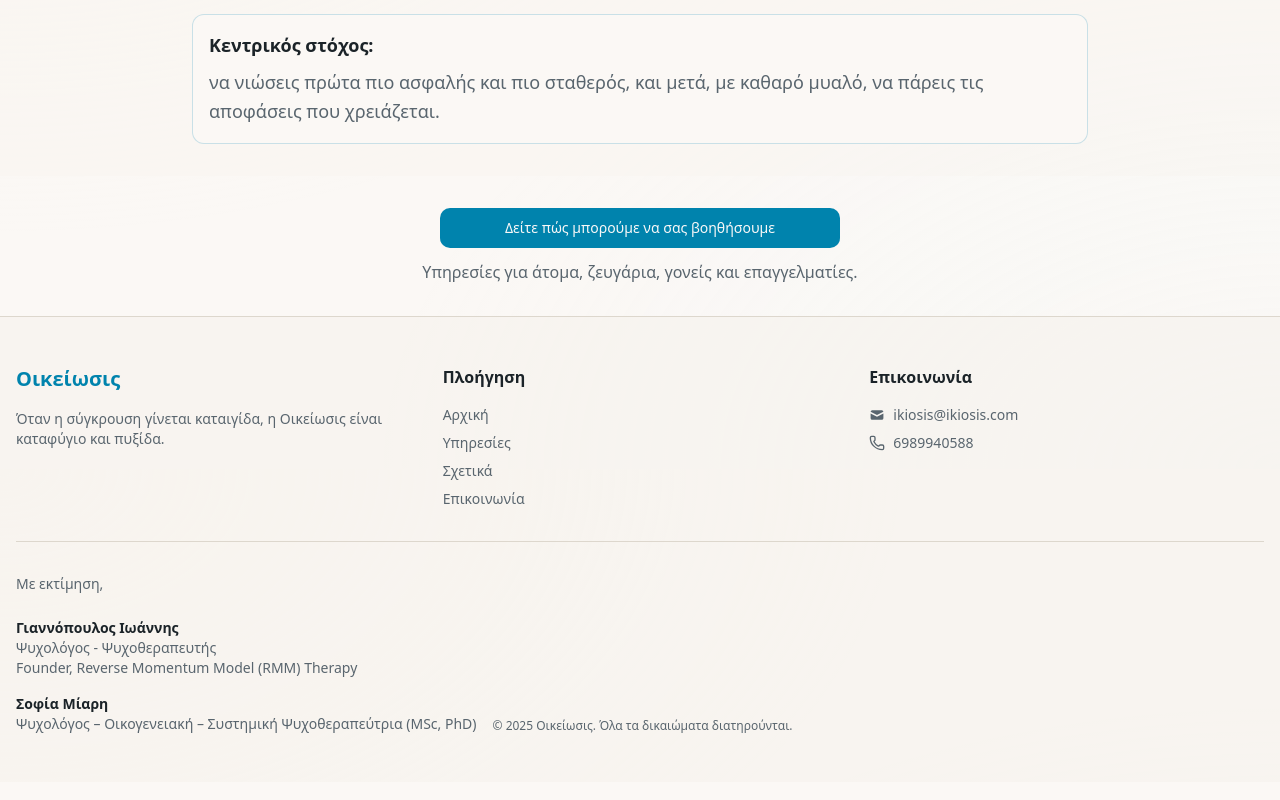
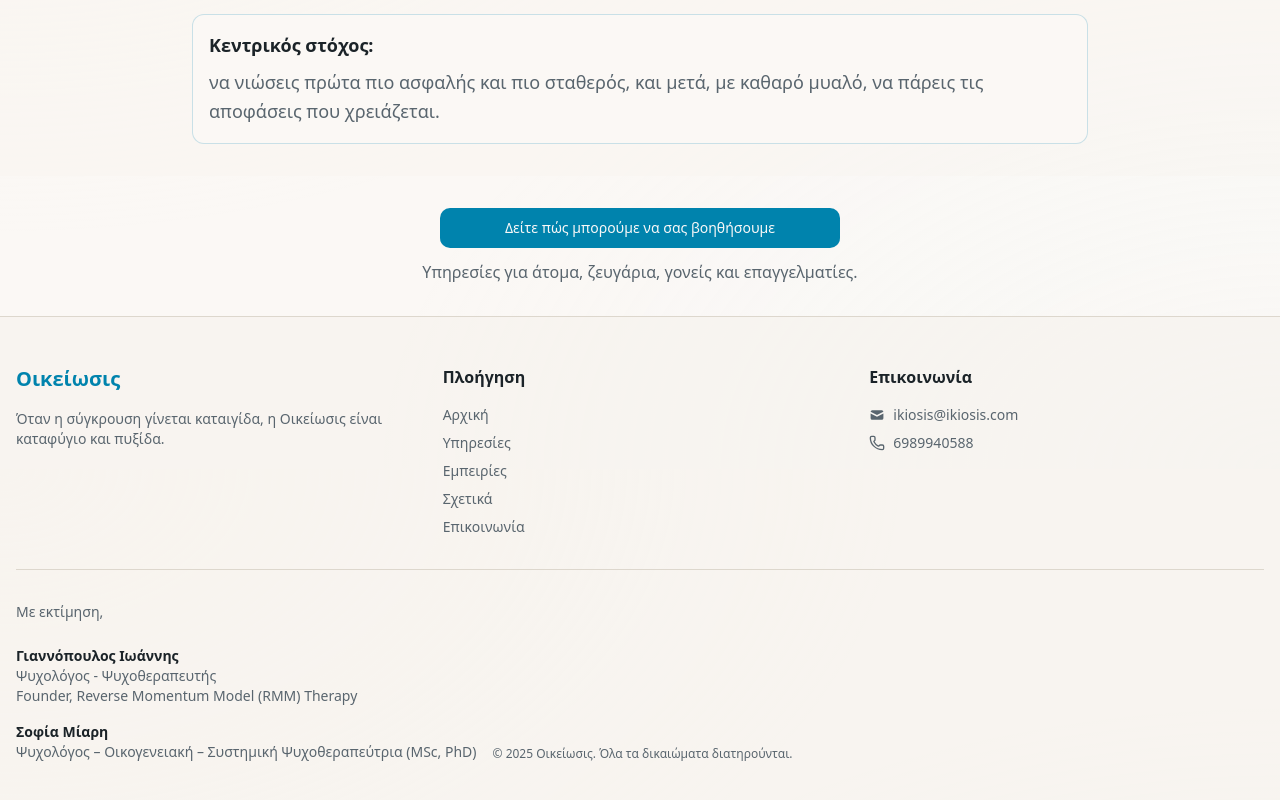
Before and after one commit to sebamatz/oikiosis, a Next.js app: page / in a window 1280 px wide. Shown: the part 4331-5131 px from the top of the page. Built offline with nearby package versions, Linux system fonts and the light colour scheme.

Commit message:
add testimonials link to footer

```diff
--- a/components/Footer.tsx
+++ b/components/Footer.tsx
@@ -30,6 +30,12 @@
                 className="text-sm text-muted-foreground hover:text-foreground transition-colors"
               >
                 Υπηρεσίες
+              </Link>
+              <Link
+                href="/testimonials"
+                className="text-sm text-muted-foreground hover:text-foreground transition-colors"
+              >
+                Εμπειρίες
               </Link>
               <Link
                 href="/about"
```
